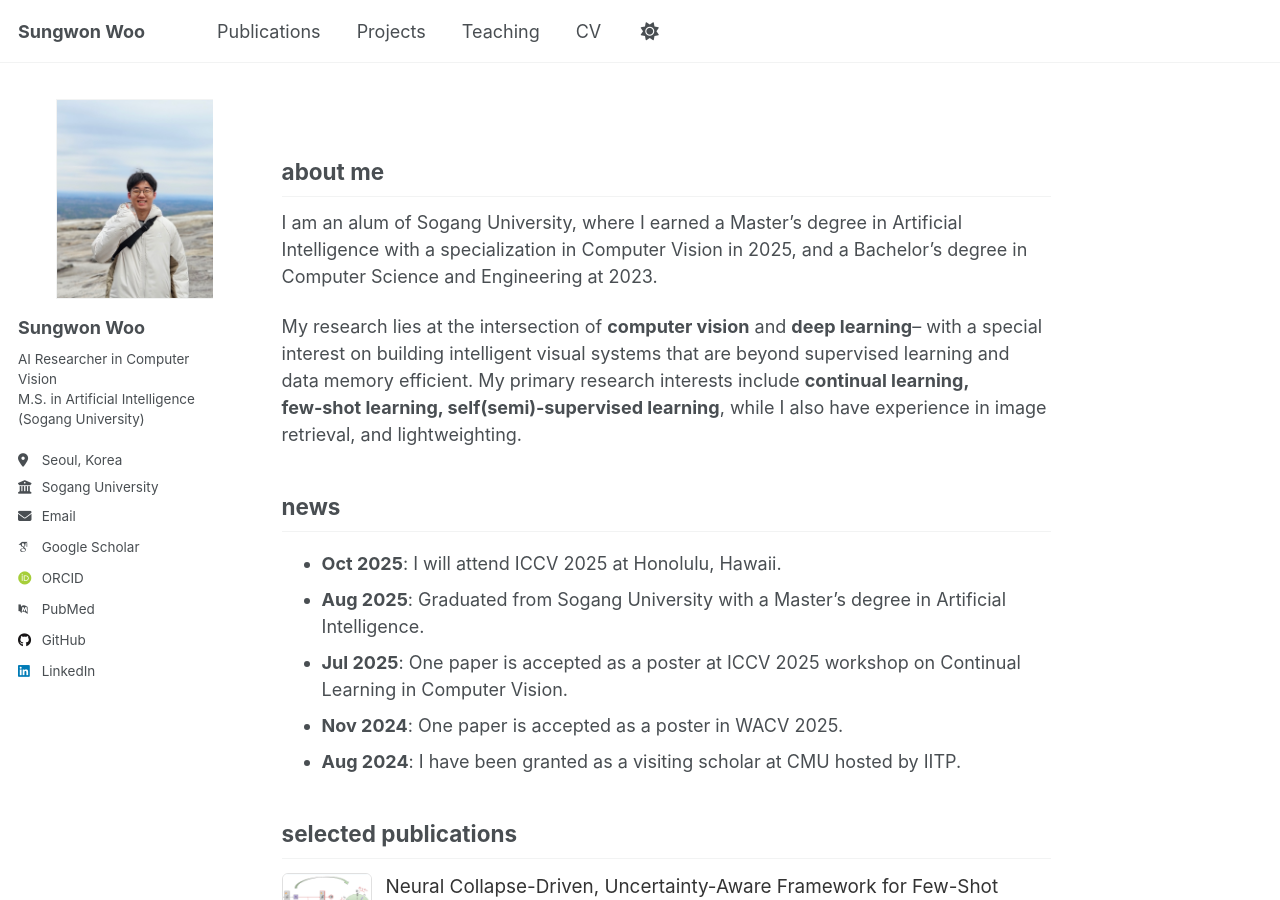
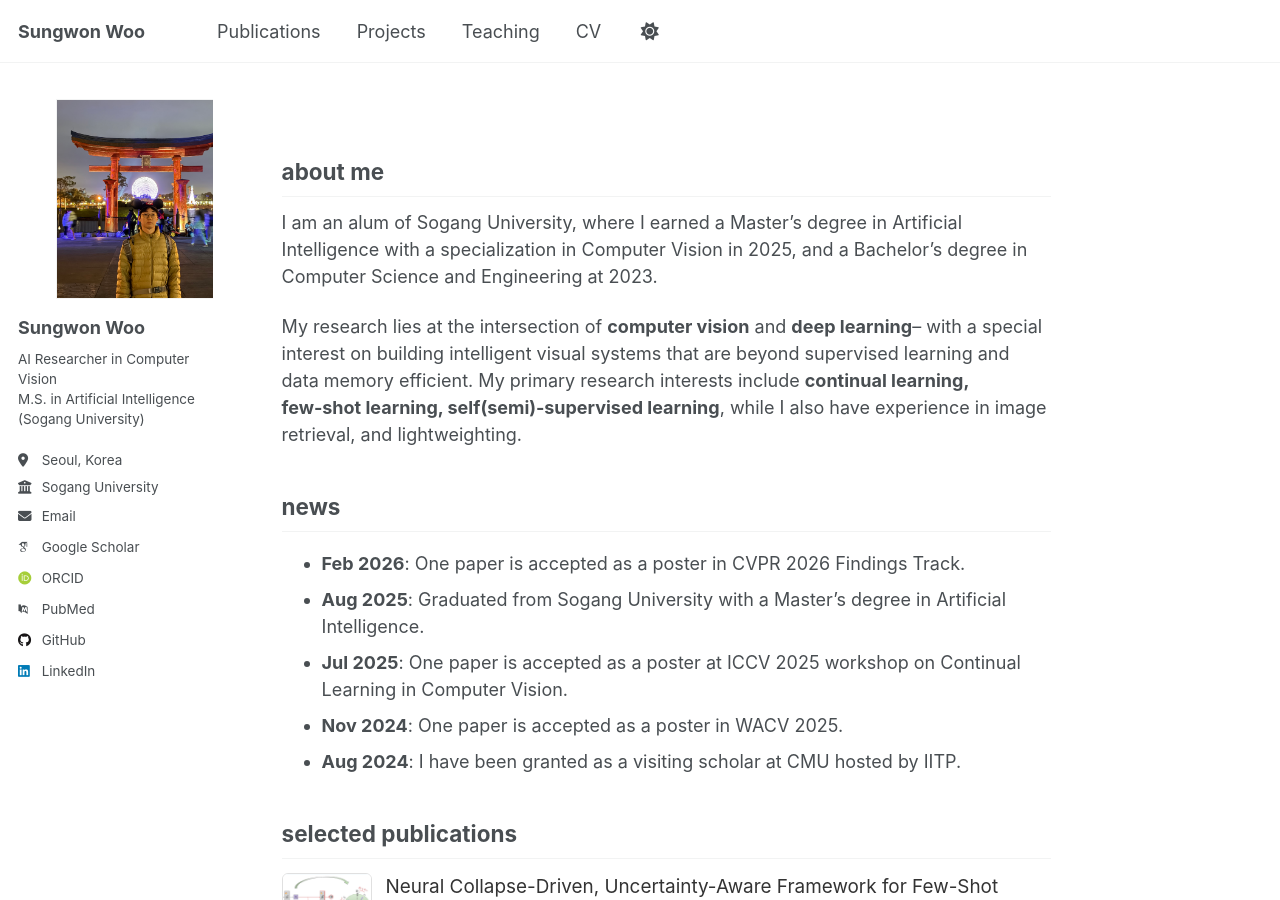
Before and after one commit to sungwon-woo/sungwon-woo.github.io, a Jekyll site: the page built from _pages/about.md, in a window 1280 px wide and 900 px high. Built offline with Jekyll 4.4.1, drawn with Linux system fonts in a browser that asks for light colours; some web fonts are replaced; a script that is not in the unit is left out.

Commit message:
change profile status

```diff
--- a/_config.yml
+++ b/_config.yml
@@ -22,7 +22,7 @@ repository               : "sungwon-woo/sungwon-woo.github.io"
 #               Additional customization can be done by editing /_includes/author-profile.html
 author:
   # Biographic information
-  avatar           : "profile.jpg"
+  avatar           : "profile_2.jpg"
   name             : "Sungwon Woo"
   pronouns         : # example: "she/her"
   bio              : "AI Researcher in Computer Vision<br>M.S. in Artificial Intelligence (Sogang University)"
--- a/_pages/about.md
+++ b/_pages/about.md
@@ -20,7 +20,7 @@ My research lies at the intersection of <b>computer vision</b> and <b>deep learn
 I’m actively preparing for Ph.D. admissions for Fall 2026 entry. If you’re open to collaboration or discussion in this area, feel free to reach out! -->
 
 ## news
-- **Oct 2025**: I will attend ICCV 2025 at Honolulu, Hawaii.
+- **Feb 2026**: One paper is accepted as a poster in CVPR 2026 Findings Track.
 - **Aug 2025**: Graduated from Sogang University with a Master's degree in Artificial Intelligence.
 - **Jul 2025**: One paper is accepted as a poster at ICCV 2025 workshop on Continual Learning in Computer Vision.
 - **Nov 2024**: One paper is accepted as a poster in WACV 2025.
```
Also changed, not shown: images/profile_2.jpg (added).
